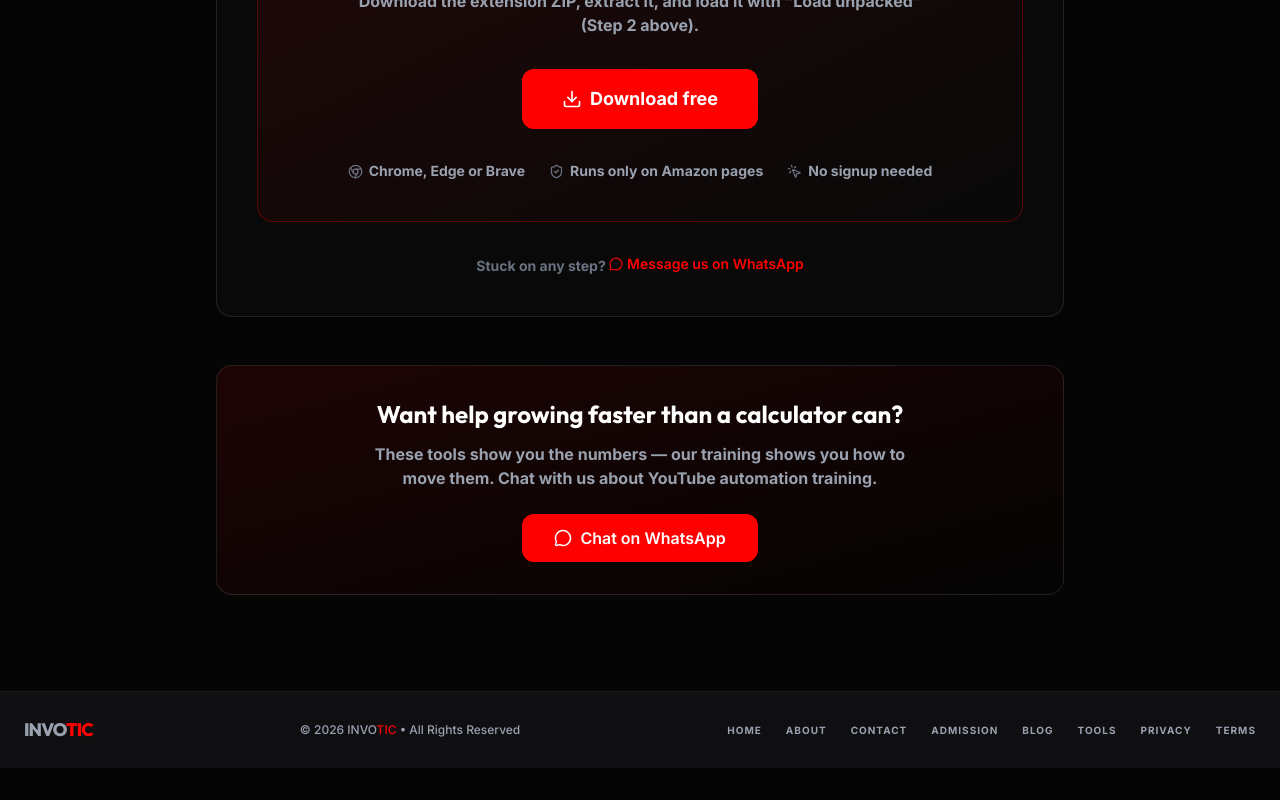
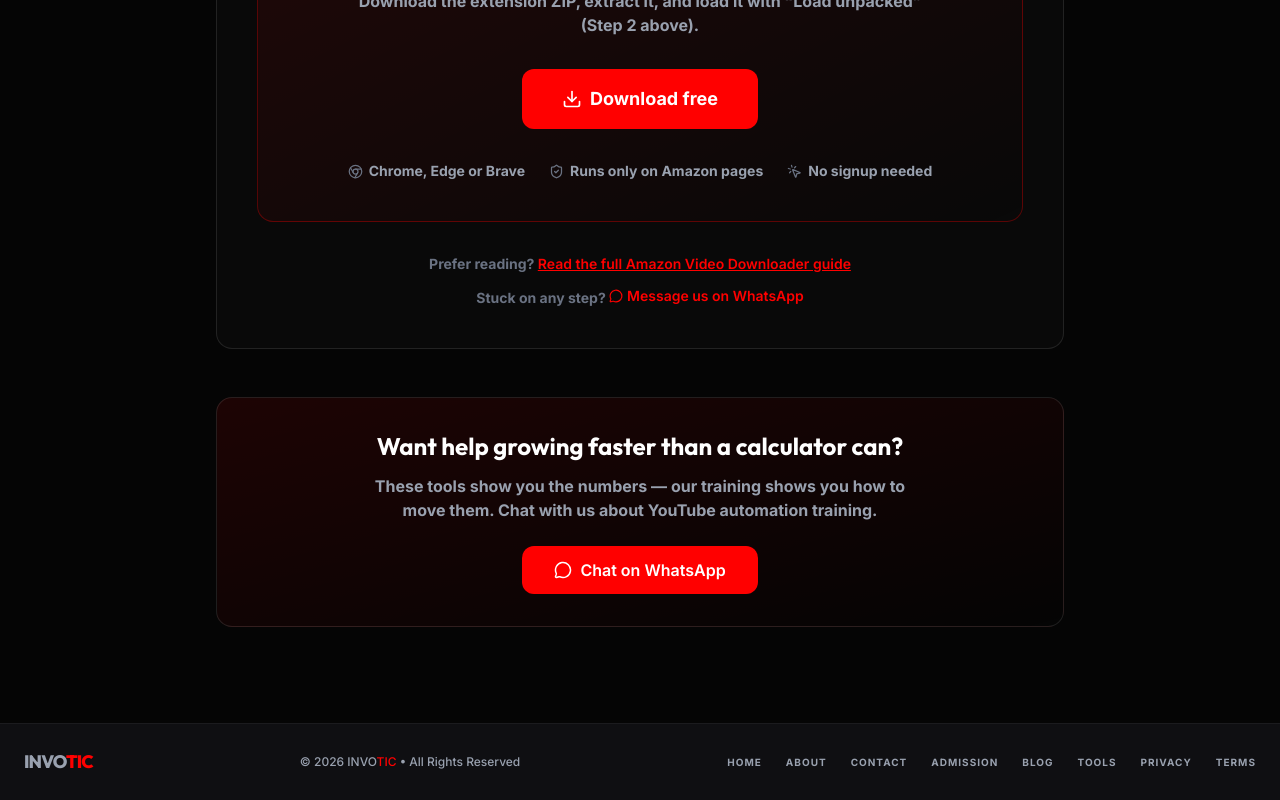
Before and after one commit to Sheraz19973/INVOTIC, a React (Vite) app: page /tools/amazon-video-downloader in a window 1280 px wide. Shown: the part 1989-2789 px from the top of the page. Before the commit the page ends 2757 px from the top, so only its background shows below. Built offline with nearby package versions, Linux system fonts and the light colour scheme.

Commit message:
Link tool page to blog guide (internal link)

```diff
--- a/src/components/tools/AmazonVideoDownloader.tsx
+++ b/src/components/tools/AmazonVideoDownloader.tsx
@@ -196,7 +196,16 @@
 
       {/* Support */}
       <p className="mt-8 text-center text-gray-500 text-sm">
-        Stuck on any step?{' '}
+        Prefer reading?{' '}
+        <a
+          href="/blog/amazon-video-downloader-chrome-extension"
+          className="text-brand-red hover:text-white font-semibold underline transition-colors"
+        >
+          Read the full Amazon Video Downloader guide
+        </a>
+        <br />
+        <span className="inline-block mt-3">
+          Stuck on any step?{' '}
         <a
           href={`https://wa.me/${whatsappNumber}?text=${encodeURIComponent(
             'Hi INVOTIC! I need help setting up the Amazon Video Downloader extension.'
@@ -207,6 +216,7 @@
         >
           <MessageCircle size={14} /> Message us on WhatsApp
         </a>
+        </span>
       </p>
     </div>
   );
```
